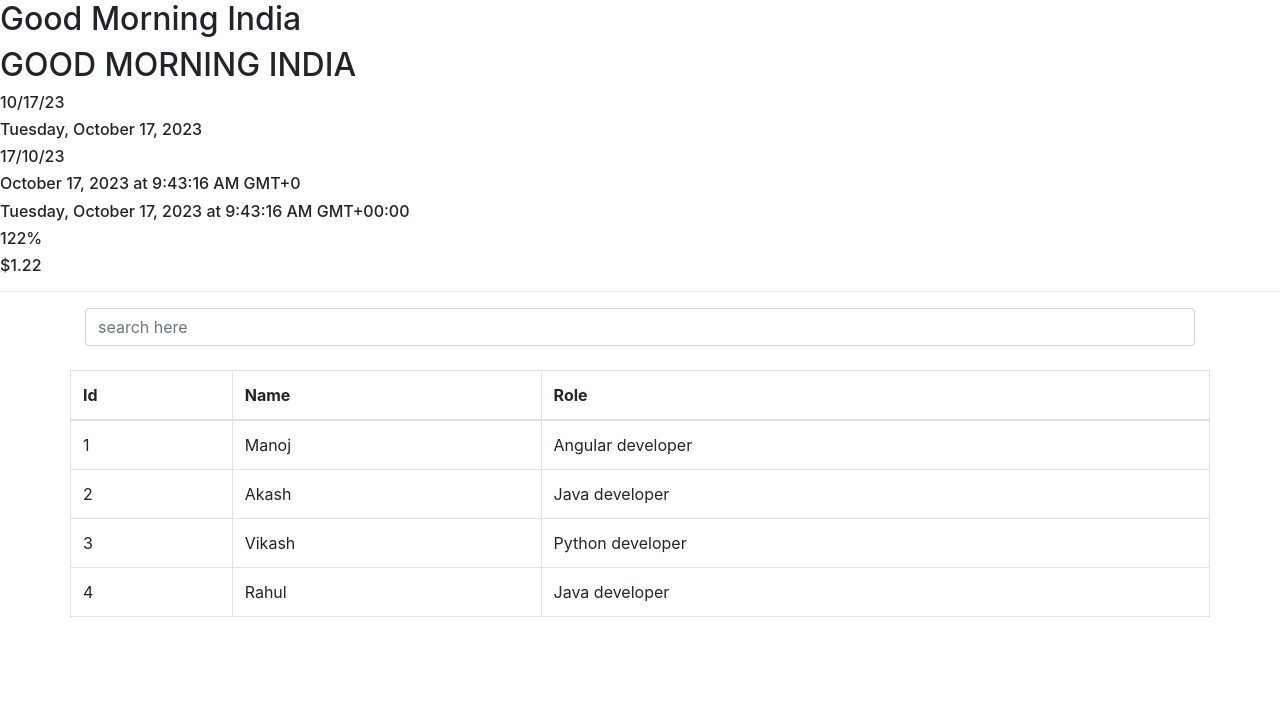
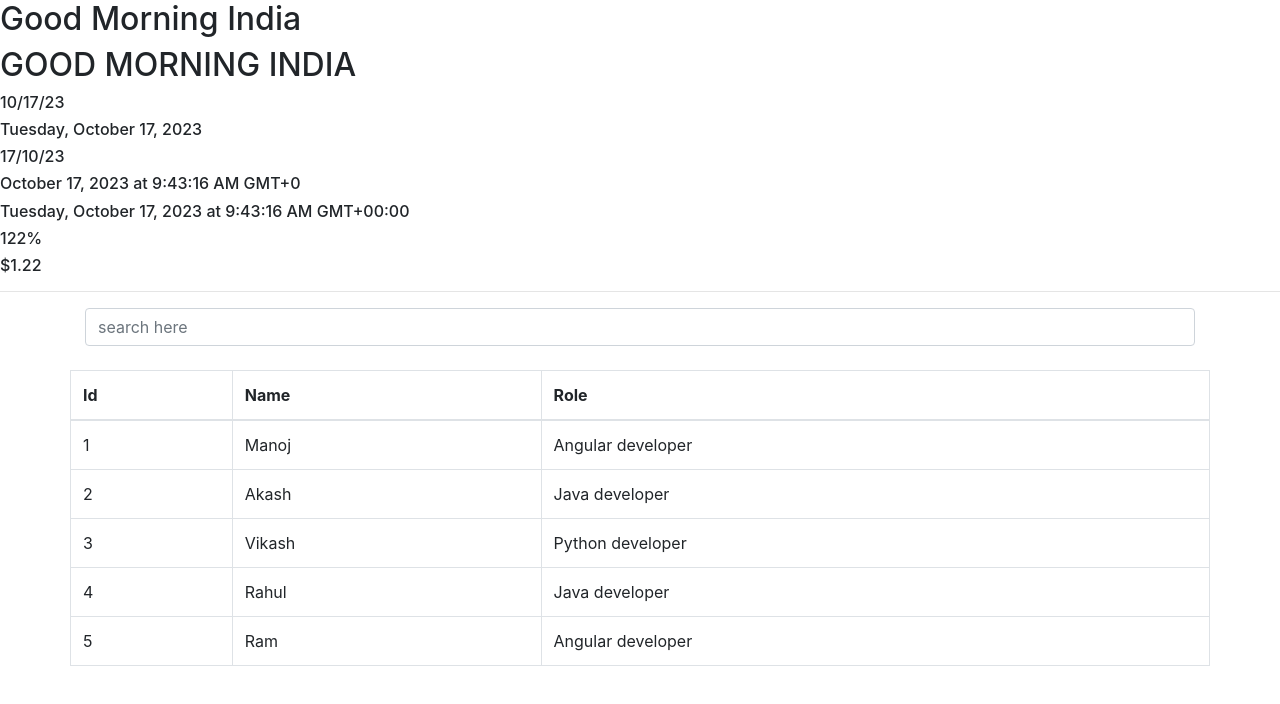
Before and after one commit to Dhanraj-N/Angular-training, an Angular app: page / in a window 1280 px wide. Shown: the top 704 px of the page. Built offline with nearby package versions, Linux system fonts and the light colour scheme.

Commit message:
updated filter pipe

```diff
--- a/src/app/app.component.html
+++ b/src/app/app.component.html
@@ -9,7 +9,6 @@
 <h6>{{ a | currency }}</h6>
 <hr>
 
-<!-- <input type="text" placeholder="search here"> -->
 <div class="container">
     <input type="text" placeholder="search here" class="form-control" [(ngModel)]="filterText"><br>
 
--- a/src/app/filter.pipe.ts
+++ b/src/app/filter.pipe.ts
@@ -6,15 +6,20 @@ import { Pipe, PipeTransform } from '@angular/core';
 export class FilterPipe implements PipeTransform {
 
   transform(employees:any [],filterText: string ) {
-    if (!employees || !filterText) {
+
+
+    if (employees.length===0 || filterText==='') {
       return employees;
     }
 
-    filterText = filterText.toLowerCase();
+    filterText = filterText.toLowerCase().toString();
 
     return employees.filter(item => {
-      return item.name.toLowerCase().includes(filterText);
+      return item.name.toLowerCase().includes(filterText) || item.role.toLowerCase().includes(filterText
+         || item.id.toString().toLowerCase().includes(filterText));
+
     });
+
 
   }
 
--- a/src/app/services/data.service.ts
+++ b/src/app/services/data.service.ts
@@ -12,7 +12,8 @@ export class DataService {
       {id:1, name:"Manoj", role:"Angular developer"},
       {id:2, name:"Akash", role:"Java developer"},
       {id:3, name:"Vikash", role:"Python developer"},
-      {id:4, name:"Rahul", role:"Java developer"}
+      {id:4, name:"Rahul", role:"Java developer"},
+      {id:5, name:"Ram", role:"Angular developer"},
     ]
   }
 }
```
